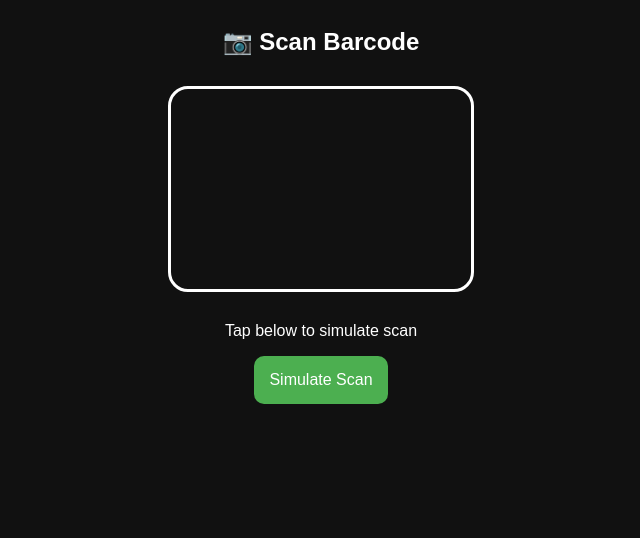
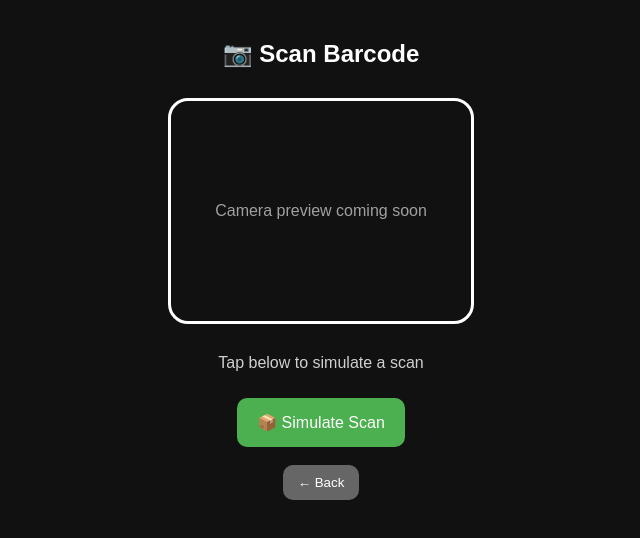
Before and after one commit to next-gencreations/1-click-wholesale-vercel, a website: page barcode-scanner.html in a window 1280 px wide. Shown: the whole page, without its empty margins (319-959 px from the left). Drawn offline with Linux system fonts and the light colour scheme.

Commit message:
Update barcode-scanner.html

```diff
--- a/barcode-scanner.html
+++ b/barcode-scanner.html
@@ -1,29 +1,53 @@
-<body style="font-family: Arial; background:#111; color:white; text-align:center; padding:20px;">
+<!DOCTYPE html>
+<html lang="en">
+<head>
+  <meta charset="UTF-8" />
+  <meta name="viewport" content="width=device-width, initial-scale=1.0" />
+  <title>Scan Barcode</title>
+</head>
 
-  <h2>📷 Scan Barcode</h2>
+<body style="font-family: Arial, sans-serif; background:#111; color:white; text-align:center; padding:20px; margin:0;">
 
-  <div style="border:3px solid white; border-radius:20px; height:200px; margin:30px auto; max-width:300px;">
+  <h2 style="margin-top:20px;">📷 Scan Barcode</h2>
+
+  <div style="border:3px solid white; border-radius:20px; height:220px; margin:30px auto; max-width:300px; display:flex; align-items:center; justify-content:center;">
+    <span style="opacity:0.6;">Camera preview coming soon</span>
   </div>
 
-  <p>Tap below to simulate scan</p>
+  <p style="opacity:0.8;">Tap below to simulate a scan</p>
 
   <button onclick="fakeScan()"
-    style="padding:15px; background:#4CAF50; border:none; border-radius:10px; color:white; font-size:16px;">
-    Simulate Scan
+    style="padding:15px 20px; background:#4CAF50; border:none; border-radius:10px; color:white; font-size:16px; cursor:pointer; margin-top:10px;">
+    📦 Simulate Scan
+  </button>
+
+  <br><br>
+
+  <button onclick="goBack()"
+    style="padding:10px 15px; background:#666; border:none; border-radius:10px; color:white; cursor:pointer;">
+    ← Back
   </button>
 
   <script>
     function fakeScan() {
-      // fake barcode + price
-      const barcode = "123456789";
-      const price = 12.99;
+      // Simulated barcode result
+      const fakeBarcode = "1234567890123";
 
-      // save data
-      localStorage.setItem("scannedPrice", price);
+      // Simulated Amazon price
+      const fakePrice = 12.99;
 
-      // go back to main page
+      // Save to localStorage
+      localStorage.setItem("scannedBarcode", fakeBarcode);
+      localStorage.setItem("scannedPrice", fakePrice);
+
+      // Go back to main page
+      window.location.href = "index.html";
+    }
+
+    function goBack() {
       window.location.href = "index.html";
     }
   </script>
 
 </body>
+</html>
```
